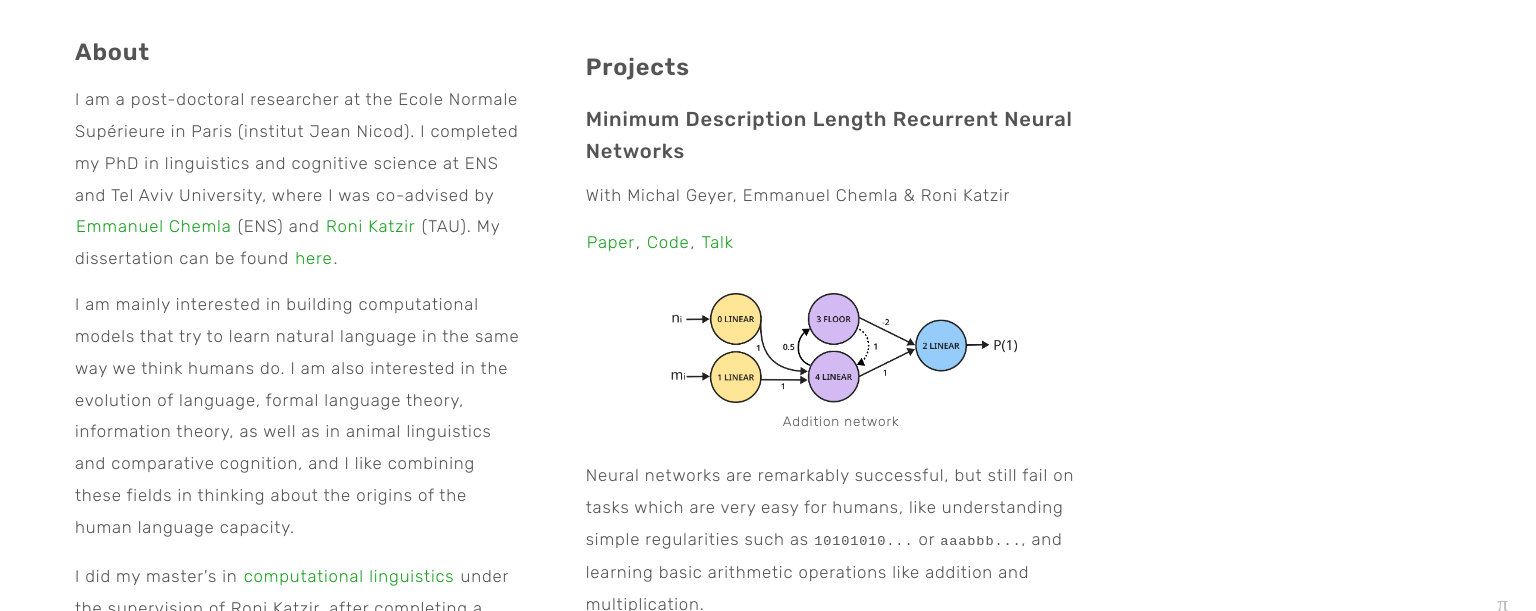
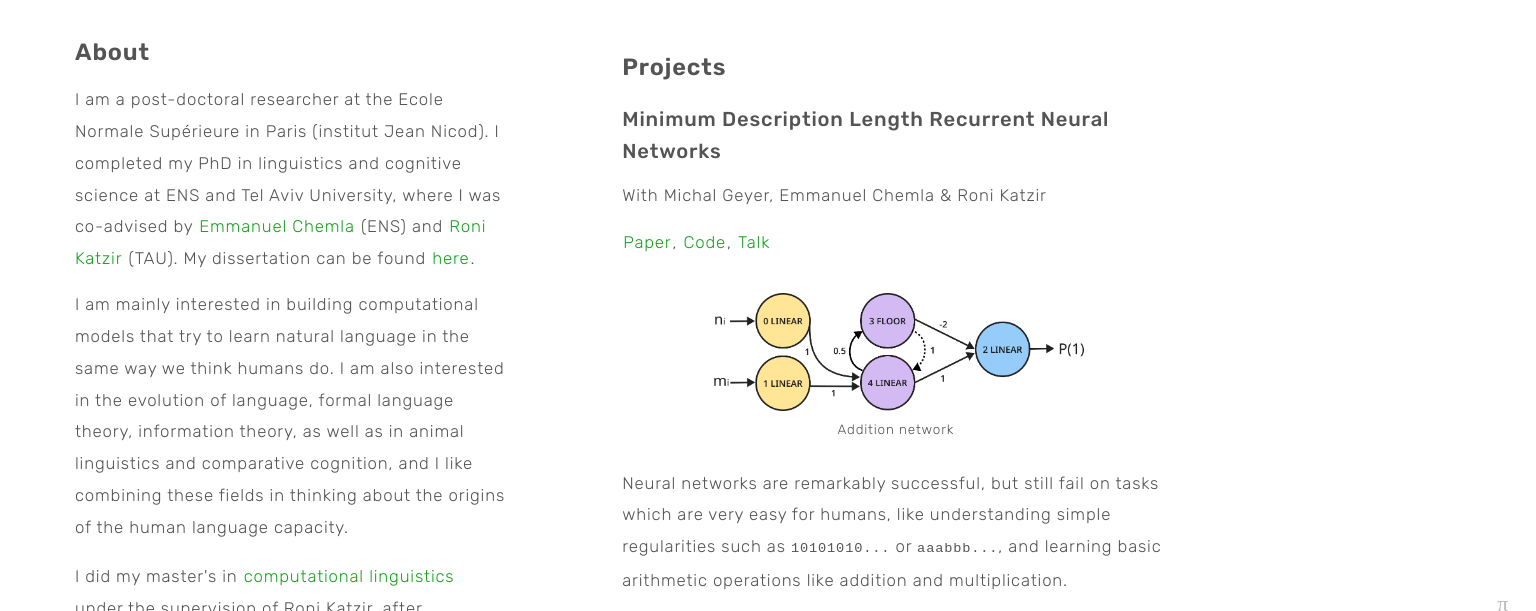
Before and after one commit to 0xnurl/0xnurl.github.io, a plain HTML site: page index.html in a window 1536 px wide. Shown: the part 162-773 px from the top of the page. Drawn offline with Linux system fonts and the light colour scheme.

Commit message:
double column

```diff
--- a/index.html
+++ b/index.html
@@ -102,8 +102,15 @@
 
         @media screen and (min-width: 1500px) {
             .inner-wrapper {
-                width: 70%;
+                width: 75%;
             }
+
+            .two-column {
+                flex-direction: row;
+                max-width: 95%;
+                gap: 100px;
+            }
+
         }
 
         html {
```
